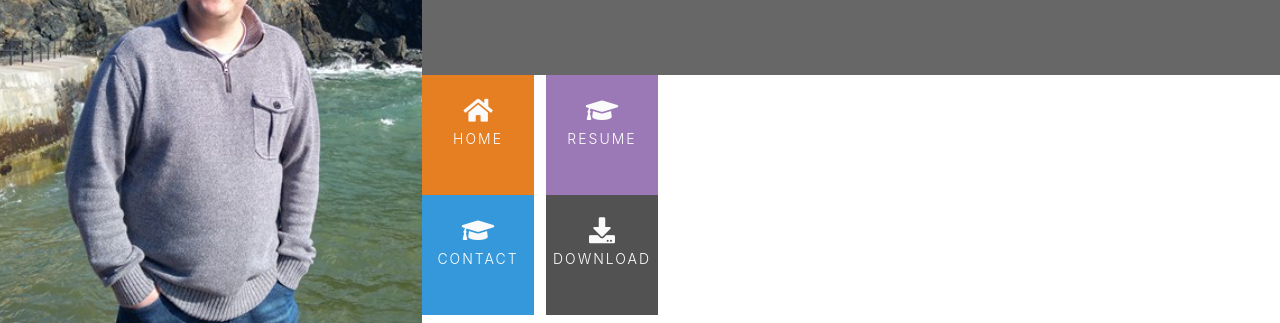
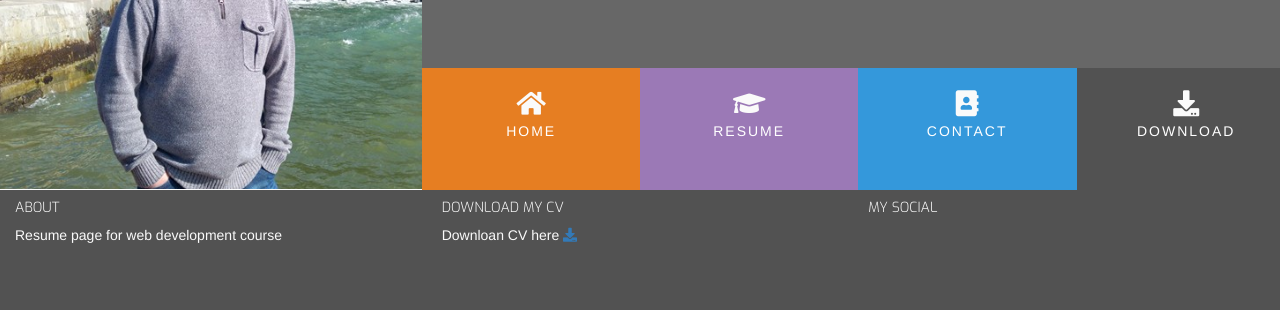
Before and after one commit to cjmorgan1185/ucd-resume-project, a plain HTML site: page index.html in a window 1280 px wide. Shown: the part 171-494 px from the top of the page. Drawn offline with nearby package versions, Linux system fonts and the light colour scheme.

Commit message:
updated header and added footer

```diff
--- a/assets/css/style.css
+++ b/assets/css/style.css
@@ -6,19 +6,19 @@
     background-color: #676767;
 }
 
-.ul-menu-color-home{
+.ui-menu-color-home{
     background-color: #e67e22;
 }
 
-.ul-menu-color-resume{
+.ui-menu-color-resume{
     background-color: #9b79b6;
 }
 
-.ul-menu-color-contact{
+.ui-menu-color-contact{
     background-color: #3498db;
 }
 
-.ul-menu-color-download{
+.ui-menu-color-download{
     background-color: #525252;
 }
 
@@ -39,6 +39,10 @@ h4{
     font-family: "Exo",sans-serif;
     font-weight: 300;
     color: #fafafa;
+}
+
+.inline-block{
+    display: inline-block
 }
 
 /*------------------------------header*/
@@ -79,8 +83,16 @@ header{
     color: white;
 }
 
+#nav{
+    margin:0;
+}#nav li{
+    padding: 0;
+}
+
+
+
 .menuitem{
-    height: 120px;
+    height: 121.5px;
     text-align: center;
     padding: 0px;
 }
@@ -117,6 +129,7 @@ header{
     height: 120px;
 }
 
+
 /*------------------------------footer*/
 
 footer{
--- a/index.html
+++ b/index.html
@@ -1,8 +1,7 @@
 <!DOCTYPE html>
 <html>
     <head>
-        <link rel="stylesheet" href="https://maxcdn.bootstrapcdn.com/bootstrap/4.0.0/css/bootstrap.min.css" integrity="sha384-Gn5384xqQ1aoWXA+058RXPxPg6fy4IWvTNh0E263XmFcJlSAwiGgFAW/dAiS6JXm" crossorigin="anonymous">
-        <link rel="stylesheet" href="https://use.fontawesome.com/releases/v5.0.8/css/solid.css" integrity="sha384-v2Tw72dyUXeU3y4aM2Y0tBJQkGfplr39mxZqlTBDUZAb9BGoC40+rdFCG0m10lXk" crossorigin="anonymous">
+        <link rel="stylesheet" href="https://maxcdn.bootstrapcdn.com/bootstrap/3.3.7/css/bootstrap.min.css" integrity="sha384-BVYiiSIFeK1dGmJRAkycuHAHRg32OmUcww7on3RYdg4Va+PmSTsz/K68vbdEjh4u" crossorigin="anonymous">        <link rel="stylesheet" href="https://use.fontawesome.com/releases/v5.0.8/css/solid.css" integrity="sha384-v2Tw72dyUXeU3y4aM2Y0tBJQkGfplr39mxZqlTBDUZAb9BGoC40+rdFCG0m10lXk" crossorigin="anonymous">
         <link rel="stylesheet" href="https://use.fontawesome.com/releases/v5.0.8/css/fontawesome.css" integrity="sha384-q3jl8XQu1OpdLgGFvNRnPdj5VIlCvgsDQTQB6owSOHWlAurxul7f+JpUOVdAiJ5P" crossorigin="anonymous">
         <link rel="stylesheet" href="https://cdnjs.cloudflare.com/ajax/libs/hover.css/2.1.1/css/hover-min.css" type="text/css" />
         <link rel="stylesheet" href="assets/css/style.css" type="text/css" />
@@ -12,7 +11,9 @@
         <header>
             <div classs="container-fluid">
                 <div class="row">
+            <a href="index.html">
                 <div class="col-md-4 logo"></div>
+            </a>
 
                     <div class="col-md-8">
                         <div class="row bg-color-name-title">
@@ -22,27 +23,24 @@
                             </div>
                         </div>
                             <div class="row">
-                            <ul class="list-inline clearfix">
-                                <li class="list-inline-item col-6 col-sm-3 col-md-4 col-lg-4 col-xl-4 ul-menu-color-home menuitem">
+                                <ul id="nav" class="list-inline clearfix">
+                                    <li class="list-inline-item col-xs-6 col-sm-3 ui-menu-color-home menuitem">
                                         <a href="#" class="hvr-sweep-to-bottom"><i class="fa fa-home" aria-hidden="true"></i><span>Home</span></a>
                                     </li>
-                                <li class="list-inline-item col-6 col-sm-3 col-md-4 col-lg-4 col-xl-4 ul-menu-color-resume menuitem">
+                                    <li class="list-inline-item col-xs-6 col-sm-3 ui-menu-color-resume menuitem">
                                          <a href="#" class="hvr-sweep-to-bottom"><i class="fa fa-graduation-cap" aria-hidden="true"></i><span>Resume</span></a>
                                     </li>
-                                <li class="list-inline-item col-6 col-sm-3 col-md-4 col-lg-4 col-xl-4 ul-menu-color-contact menuitem">
-                                      <a href="#" class="hvr-sweep-to-bottom"><i class="fa fa-graduation-cap" aria-hidden="true"></i><span>Contact</span></a>
+                                    <li class="list-inline-item col-xs-6 col-sm-3 ui-menu-color-contact menuitem">
+                                          <a href="#" class="hvr-sweep-to-bottom"><i class="fa fa-address-book" aria-hidden="true"></i><span>Contact</span></a>
                                     </li>
-                                <li class="list-inline-item col-6 col-sm-3 col-md-4 col-lg-4 col-xl-4 ul-menu-color-download menuitem">
+                                    <li class="list-inline-item col-xs-6 col-sm-3 ui-menu-color-download menuitem">
                                           <a href="#" class="hvr-sweep-to-bottom"><i class="fa fa-download" aria-hidden="true"></i><span>Download</span></a>
                                     </li>
                                 </ul>
                             </div>
-
                         </div>
                     </div>
                 </div>
-            </div>
-
         </header>
 
         <section>
@@ -52,12 +50,22 @@
         <footer>
             <div class="container-fluid">
                 <div class="row">
+
                     <div class="col-sm-4">
-                        <h4 class="uppercase general-sub">About</h5>
+                        <h5 class="uppercase general-sub">About</h5>
+                        <p class ="inline-bloack">
+                            Resume page for web development course
+                        </p>
                     </div>
+
                     <div class="col-sm-4">
                         <h5 class="uppercase general-sub">Download My CV</h5>
+                        <p class="inline=block">
+                            Downloan CV here
+                            <a href="#" class="cv-pdf"><i class="fa fa-download" aria-hidden="true"></i></a>
+                        </p>
                     </div>
+
                     <div class="col-sm-4">
                         <h5 class="uppercase general-sub">My Social</h5>
                     </div>
```
Lines whose indentation alone changed are shown as unchanged.
